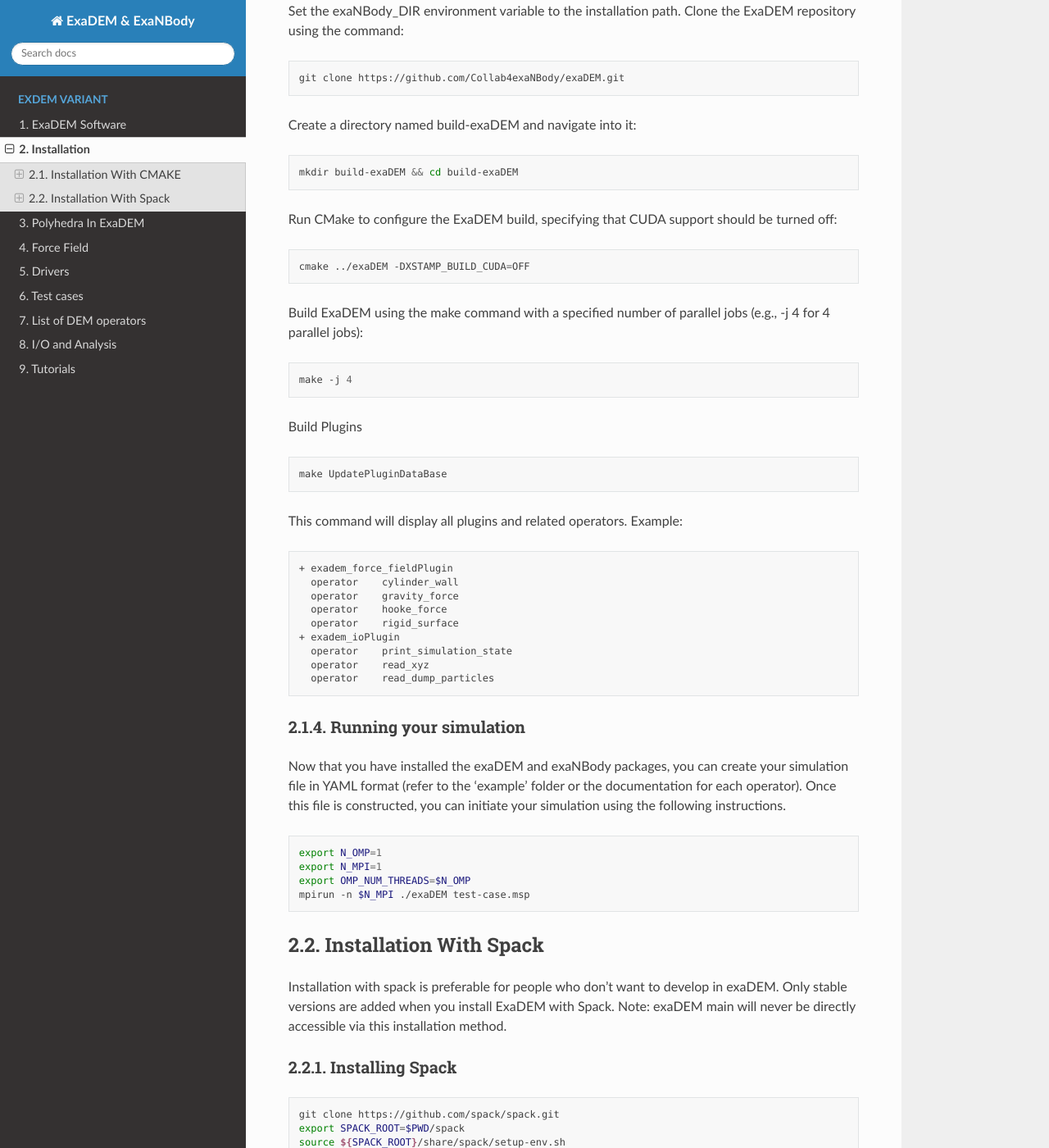
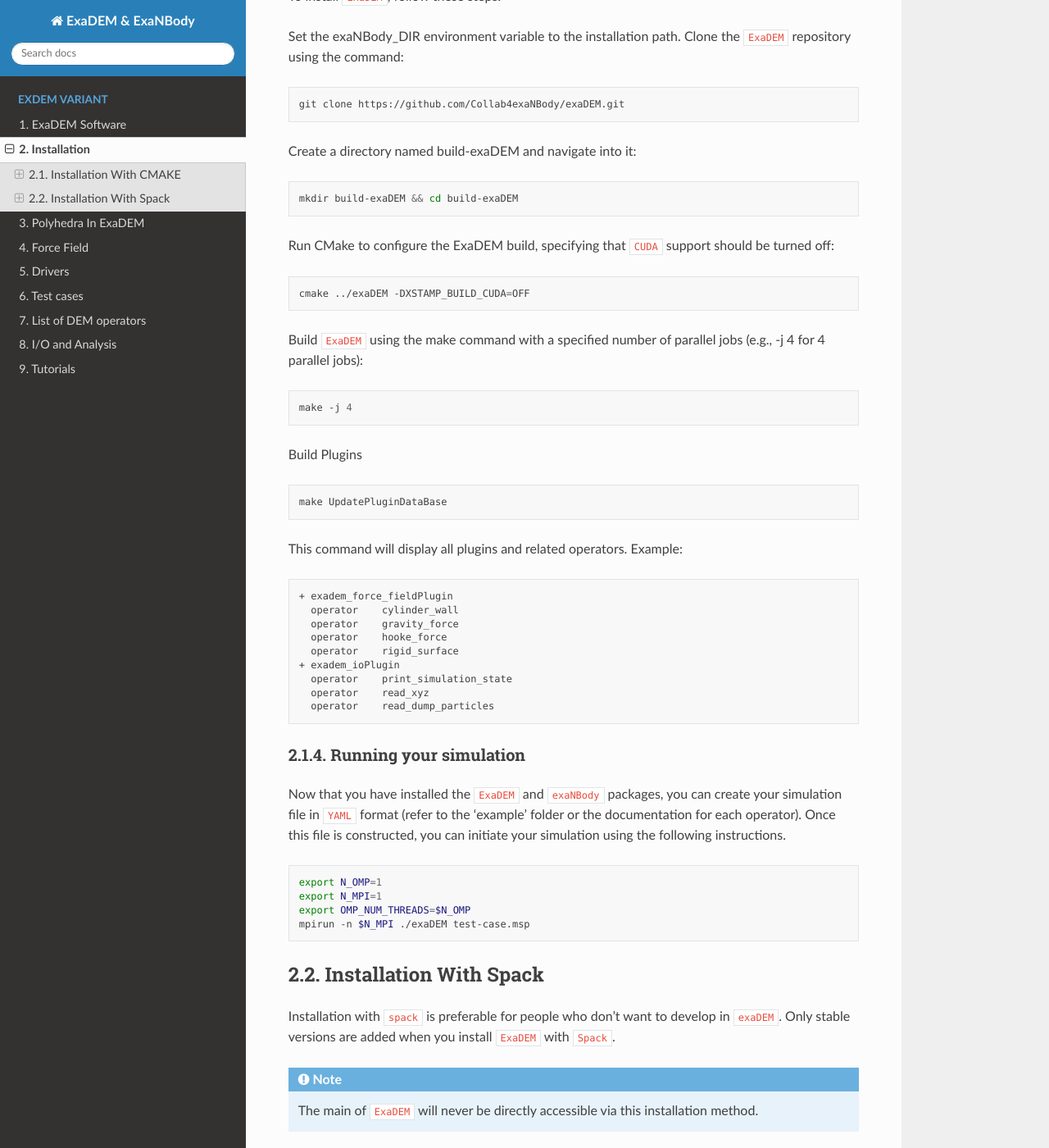
Before and after one commit to Collab4exaNBody/doc_exaDEM, a Sphinx documentation site: the page built from source/project_exaDEM/Installation.rst, in a window 1280 px wide and 1400 px high, scrolled down 843 px. Shown: the whole window at 82% size. Built offline with Sphinx 7.4.7 and the Read the Docs theme 2.0.0, drawn with Linux system fonts in a browser that asks for light colours; some of the changed text lies outside the part shown.

Commit message:
update Installation

```diff
--- a/source/project_exaDEM/Installation.rst
+++ b/source/project_exaDEM/Installation.rst
@@ -7,14 +7,14 @@
 Minimal Requirements
 --------------------
 
-To proceed with the installation, your system must meet the minimum prerequisites. The first step involves the installation of exaNBody:
+To proceed with the installation, your system must meet the minimum prerequisites. The first step involves the installation of ``exaNBody``:
 
 .. code-block:: bash
 
    git clone https://github.com/Collab4exaNBody/exaNBody.git
    export exaNBody_DIR=${PWD}/exaNBody
 
-The next step involves the installation of yaml-cpp, which can be achieved using either the spack package manager or cmake:
+The next step involves the installation of ``yaml-cpp``, which can be achieved using either the ``spack`` package manager or ``cmake``:
 
 .. code-block:: bash
 
@@ -46,13 +47,13 @@
 
    mkdir build-exaDEM && cd build-exaDEM
 
-Run CMake to configure the ExaDEM build, specifying that CUDA support should be turned off:
+Run CMake to configure the ExaDEM build, specifying that ``CUDA`` support should be turned off:
 
 .. code-block:: bash
 
    cmake ../exaDEM -DXSTAMP_BUILD_CUDA=OFF
 
-Build ExaDEM using the make command with a specified number of parallel jobs (e.g., -j 4 for 4 parallel jobs):
+Build ``ExaDEM`` using the make command with a specified number of parallel jobs (e.g., -j 4 for 4 parallel jobs):
 
 .. code-block:: bash
 
@@ -81,7 +82,7 @@
 Running your simulation
 -----------------------
 
-Now that you have installed the exaDEM and exaNBody packages, you can create your simulation file in YAML format (refer to the 'example' folder or the documentation for each operator). Once this file is constructed, you can initiate your simulation using the following instructions.
+Now that you have installed the ``ExaDEM`` and ``exaNBody`` packages, you can create your simulation file in ``YAML`` format (refer to the 'example' folder or the documentation for each operator). Once this file is constructed, you can initiate your simulation using the following instructions.
 
 .. code-block:: bash
 
@@ -93,7 +94,10 @@
 
 Installation With Spack
 ^^^^^^^^^^^^^^^^^^^^^^^
-Installation with spack is preferable for people who don't want to develop in exaDEM. Only stable versions are added when you install ExaDEM with Spack. Note: exaDEM main will never be directly accessible via this installation method.
+Installation with ``spack`` is preferable for people who don't want to develop in ``exaDEM``. Only stable versions are added when you install ``ExaDEM`` with ``Spack``.
+
+.. note::
+  The main of ``ExaDEM`` will never be directly accessible via this installation method.
 
 Installing Spack
 ----------------
@@ -107,7 +111,7 @@
 Installing ExaDEM
 -----------------
 
-First get the spack repository in exaDEM directory and it to spack. It contains two packages: exanbody and exadem
+First get the ``spack`` repository in exaDEM directory and it to spack. It contains two packages: ``exanbody`` and ``exadem``:
 
 .. code-block:: bash
 
@@ -121,13 +125,13 @@
 
   * +cuda: Add GPU support
 
-Second install exaDEM (this command will install cmake, yaml-cpp and exanbody).
+Second install ``ExaDEM`` (this command will install ``cmake``, ``yaml-cpp`` and ``exanbody``).
 
 .. code-block:: bash
 
   spack install exadem
 
-Finally the ExaDEM executable has been created in the spack directory. You can run your simulation with your input file (*your_input_file.msp*) such as:
+Finally the ``ExaDEM`` executable has been created in the spack directory. You can run your simulation with your input file (*your_input_file.msp*) such as:
 
 .. code-block:: bash
 
```
Also changed, not shown: other parts of source/project_exaDEM/Installation.rst (+5 -4 lines).
